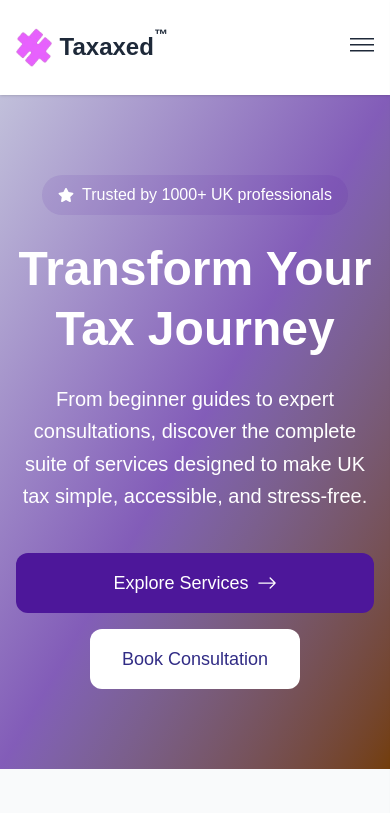
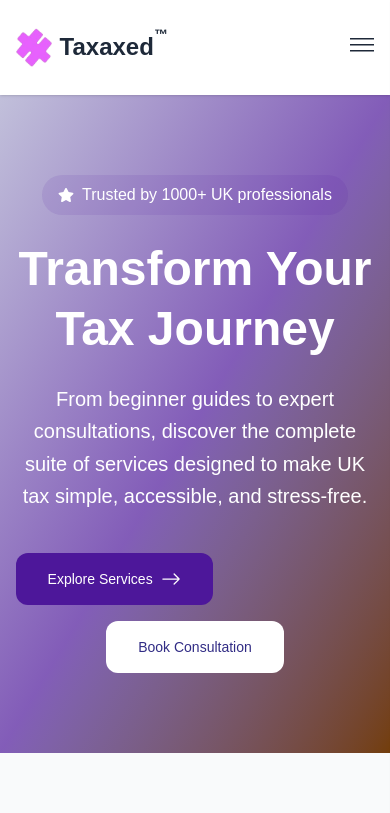
Before and after one commit to Olawoyin1/Taxaxed, a React (Vite) app: page /services in a window 390 px wide. Shown: the top 813 px of the page. Built offline with nearby package versions, Linux system fonts and the light colour scheme; a web font is replaced by a local one.

Commit message:
Services hero button adjusted

```diff
--- a/src/pages/Services.tsx
+++ b/src/pages/Services.tsx
@@ -157,11 +157,13 @@ const Services = () => {
               From beginner guides to expert consultations, discover the complete suite of services designed to make UK tax simple, accessible, and stress-free.
             </p>
             <div className="flex flex-col sm:flex-row gap-4 justify-center">
-              <button className="bg-violet-900 flex items-center justify-center hover:bg-violet-800/90 text-white px-8 py-4 rounded-xl text-lg">
-                Explore Services                <BsArrowRight className="ml-2" size={20} />
-              </button>
+              <Link to="/services">
+                <button className="bg-violet-900 flex items-center justify-center hover:bg-violet-800/90 text-white px-8 py-4 rounded-xl text-sm md:text-lg">
+                  Explore Services                <BsArrowRight className="ml-2" size={20} />
+                </button>
+              </Link>
               <Link to="/talk-to-an-expert">
-              <button className="bg-white text-indigo-900 hover:border-0 hover:bg-indigo-900 hover:text-white px-8 py-4 rounded-xl text-lg">
+              <button className="bg-white text-indigo-900 hover:border-0 hover:bg-indigo-900 hover:text-white px-8 py-4 rounded-xl text-sm md:text-lg">
                 Book Consultation
               </button>
               </Link>
```
